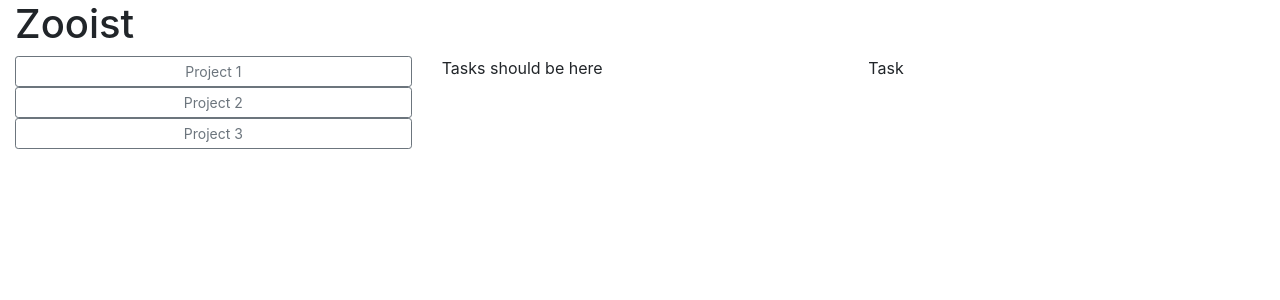
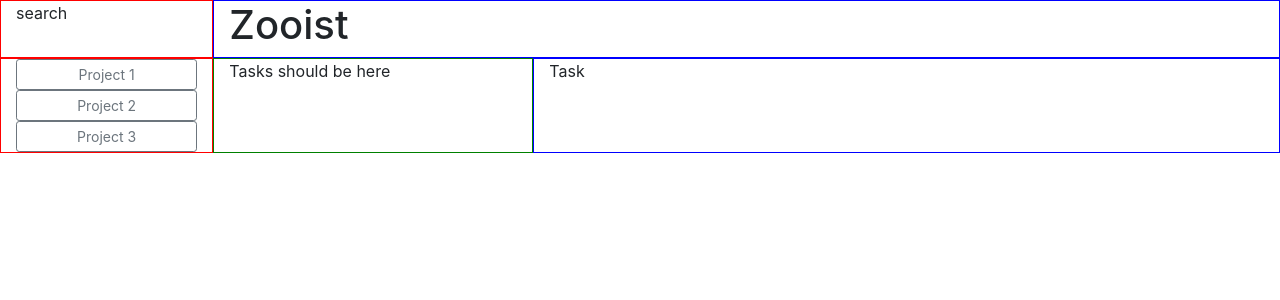
Before and after one commit to FunkyLoiso/typescript-playground, a React (Create React App) app: page / in a window 1280 px wide. Shown: the top 300 px of the page. Built offline with nearby package versions, Linux system fonts and the light colour scheme.

Commit message:
add column sizes and some debug borders

```diff
--- a/src/App.tsx
+++ b/src/App.tsx
@@ -20,14 +20,35 @@ export class App extends React.Component<{}, IState> {
         return (
             <Container fluid>
                 <Row>
-                    <Col>
+                    <Col
+                        sm={4} md={3} lg={2}                // less columns on bigger screens
+                        //className="d-none d-sm-block"       // hide on smallest screens
+                        style={{ border: "1px solid red" }} // debug styling
+                    >
+                        search
+                    </Col>
+                    <Col style={{ border: "1px solid blue" }}
+                    >
                         <h1>Zooist</h1>
                     </Col>
                 </Row>
                 <Row>
-                    <Col><ProjectsList state={this.state}/></Col>
-                    <Col><TasksList /></Col>
-                    <Col><TaskView /></Col>
+                    <Col
+                        sm={4} md={3} lg={2}                // less columns on bigger screens
+                        //className="d-none d-sm-block"       // hide on smallest screens
+                        style={{ border: "1px solid red" }} // debug styling
+                    ><ProjectsList state={this.state} /></Col>
+                    <Col
+                        sm={5} md={4} lg={3}                // less columns on bigger screens
+                        style={{ border: "1px solid green" }} // debug styling
+                    >
+                        <TasksList />
+                    </Col>
+                    <Col
+                        style={{ border: "1px solid blue" }} // debug styling
+                    >
+                        <TaskView /
+                        ></Col>
                 </Row>
             </Container>
         )
```
